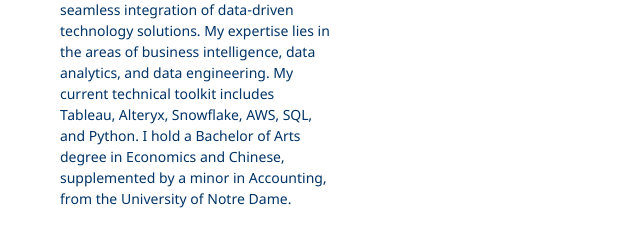
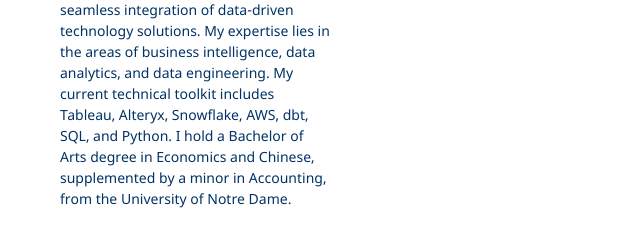
Before and after one commit to chasenbru/chasenbru.github.io, a Jekyll site: the page built from README.md, in a window 1280 px wide. Shown: the part 468-715 px from the top of the page, without its empty margins (150-790 px from the left). Built offline with Jekyll 4.4.1, drawn with Linux system fonts in a browser that asks for light colours; our own code applies the rules of GitHub Pages for plain Markdown files; some of the changed text lies outside the part shown.

Commit message:
Update _config.yaml

```diff
--- a/_config.yaml
+++ b/_config.yaml
@@ -2,5 +2,5 @@ remote_theme: pages-themes/minimal@v0.2.0
 plugins:
 - jekyll-remote-theme # add this line to the plugins list if you already have one
 title:
-description: I am a results-driven consultant dedicated to guiding enterprises in the seamless integration of data-driven technology solutions. My expertise lies in the areas of business intelligence, data analytics, and data engineering. My current technical toolkit includes Tableau, Alteryx, Snowflake, AWS, SQL, and Python. I hold a Bachelor of Arts degree in Economics and Chinese, supplemented by a minor in Accounting, from the University of Notre Dame.
+description: I am a results-driven consultant dedicated to guiding enterprises in the seamless integration of data-driven technology solutions. My expertise lies in the areas of business intelligence, data analytics, and data engineering. My current technical toolkit includes Tableau, Alteryx, Snowflake, AWS, dbt, SQL, and Python. I hold a Bachelor of Arts degree in Economics and Chinese, supplemented by a minor in Accounting, from the University of Notre Dame.
 logo: assets/img/ChasenBrutocao_photo.jpg
```
